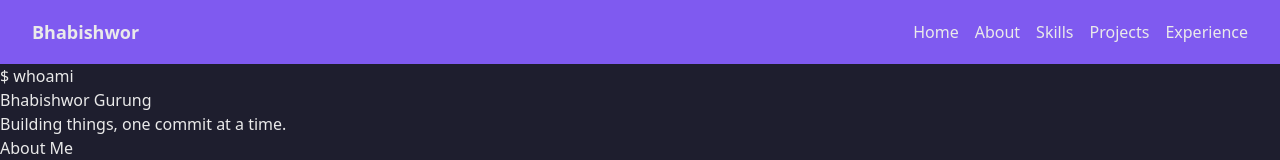
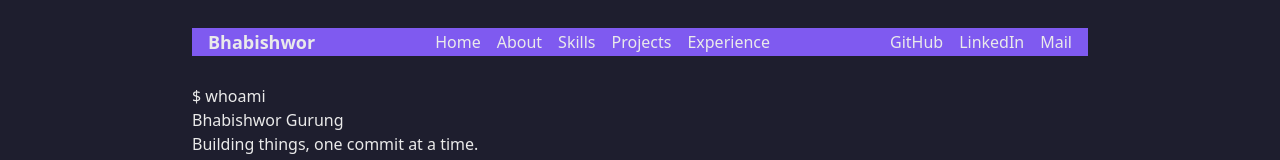
Before and after one commit to Bhabishworgrg/bhabishworgrg.github.io, a React (Vite) app: page / in a window 1280 px wide. Shown: the top 160 px of the page. Built offline with nearby package versions, Linux system fonts and the light colour scheme.

Commit message:
Redesign nav bar

```diff
--- a/src/App.css
+++ b/src/App.css
@@ -0,0 +1,4 @@
+html {
+	scroll-padding-top: 4rem; /* Adjust this based on your navbar height */
+	background-color: #1E1E2E;
+}
--- a/src/App.jsx
+++ b/src/App.jsx
@@ -10,7 +10,7 @@ import './App.css'
 
 function App() {
 	return (
-		<div className='bg-primary text-tertiary'>
+		<div className='text-tertiary mx-5 sm:mx-16 md:mx-36 lg:mx-48'>
 			<Navbar/>
 
 			<div className='content'>
--- a/src/components/Navbar.jsx
+++ b/src/components/Navbar.jsx
@@ -1,17 +1,4 @@
-import { useState } from 'react';
-import { Bars3Icon, XMarkIcon } from '@heroicons/react/24/outline';
-
 function Navbar() {
-	const [menuOpen, setMenuOpen] = useState(false);
-
-	function toggleMenuButton() {
-		return menuOpen ? <XMarkIcon className='h-6 w-6' /> : <Bars3Icon className='h-6 w-6' />
-	}
-
-	function toggleLinksVisibility() {
-		return menuOpen ? 'flex' : 'hidden';
-	}
-
 	function scrollToSection(event, id) {
 		event.preventDefault();
 		document.querySelector(id).scrollIntoView({ behavior: 'smooth' });
@@ -19,9 +6,8 @@ function Navbar() {
 	}
 
 	return (
-		<nav className='bg-secondary sticky top-0 z-50'>
-			<div className='mx-auto max-w-7xl px-4 sm:px-6 lg:px-8'>
-				<div className='flex h-16 items-center justify-between'>
+		<nav className='bg-secondary sticky top-0 my-7 px-4 '>
+				<div className='flex items-center justify-between'>
 					{ /* Name */ }
 					<a
 					href='#'
@@ -31,10 +17,7 @@ function Navbar() {
 					</a>
 
 					{ /* Navigation Links */ }
-					<div className={
-						toggleLinksVisibility() +
-    					' flex-col items-center text-center sm:flex-row space-y-2 sm:space-y-0 sm:space-x-4 sm:justify-start sm:flex'
-					}>
+					<div className='flex-col sm:flex-row sm:space-x-4 sm:justify-start sm:static sm:w-auto absolute top-full left-0 w-full bg-secondary sm:bg-transparent sm:flex sm:space-y-0'>
 						{[
 							{ name: 'Home', href: '#intro' },
 							{ name: 'About', href: '#about' },
@@ -52,15 +35,23 @@ function Navbar() {
 						))}
 					</div>
 
-					{ /* Mobile Menu Button */ }
-					<button
-					onClick={ () => setMenuOpen(!menuOpen) }
-					className='sm:hidden text-tertiary hover:text-highlight focus:outline-none'
-					>
-						{ toggleMenuButton() }
-					</button>
+					{ /* Social Links */ }
+					<div className='flex items-center space-x-4'>
+						{[
+							{ name: 'GitHub', href: 'https://github.com/Bhabishworgrg', target: '_blank' },
+							{ name: 'LinkedIn', href: 'https://www.linkedin.com/in/bhabishwor-grg', target: '_blank' },
+							{ name: 'Mail', href: 'mailto:bhabishworgrg@gmail.com' },
+						].map((item) => (
+							<a
+							href={ item.href }
+							target={ item.target }
+							className='text-tertiary hover:text-highlight'
+							>
+								{ item.name }
+							</a>
+						))}
+					</div>
 				</div>
-			</div>
 		</nav>
 	);
 }
```
